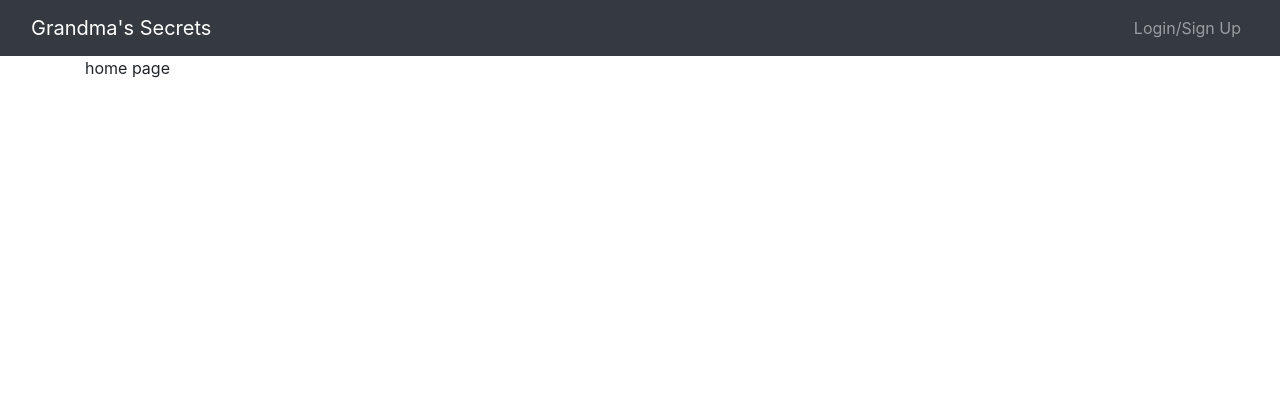
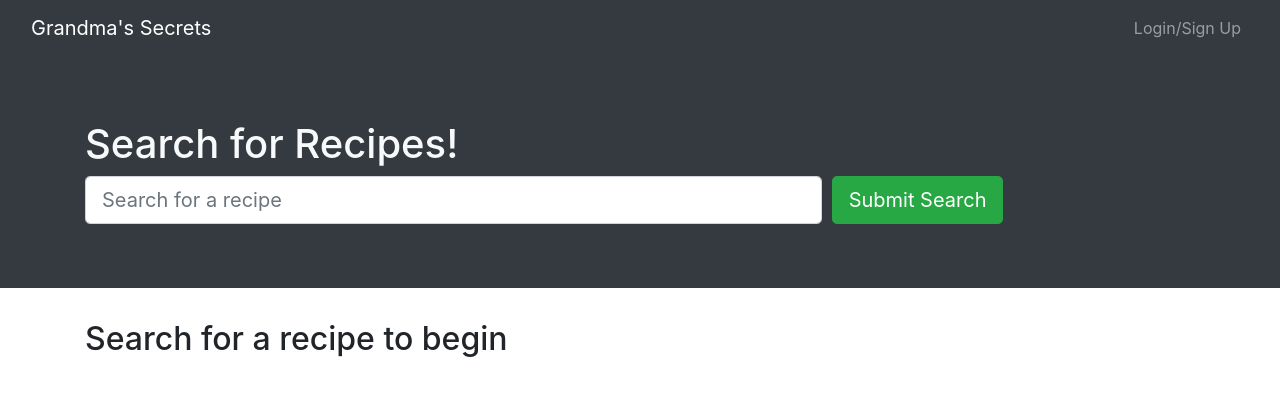
Before and after one commit to akerschen-coder/peoples-recipes, a React (Create React App) app in the folder client/: page / in a window 1280 px wide. Shown: the top 396 px of the page. Built offline with nearby package versions, Linux system fonts and the light colour scheme.

Commit message:
Created foundation for homePage

```diff
--- a/client/src/pages/HomePage.js
+++ b/client/src/pages/HomePage.js
@@ -1,24 +1,126 @@
-import { Container, Form, Button, } from 'react-bootstrap';
-import Auth from '../utils/auth';
-import React from 'react';
+import React, { useState } from "react";
+import {
+  Card,
+  CardColumns,
+  Col,
+  Jumbotron,
+  Container,
+  Form,
+  Button,
+} from "react-bootstrap";
+import Auth from "../utils/auth";
+import { useMutation } from "@apollo/client";
 
 export default function Intro() {
   // search
   // handle search change
   // have to figure out exactly what were pulling to display
+  const [searchedRecipes, setSearchedRecipes] = useState([]);
+
+  const [searchInput, setSearchInput] = useState("");
+
   // formsubmit function
   //has to target form
+  const handleFormSubmit = async (event) => {
+    event.preventDefault();
 
+    if (!searchInput) {
+      return false;
+    }
+
+    try {
+      const response = await fetch(
+        `https://api.edamam.com/api/recipes/v2?type=public&q="chicken"&app_id=b1be71ba561901dcc4bdbbd96d737834';`
+      );
+
+      if (!response.ok) {
+        throw new Error("something went wrong!");
+      }
+
+      const { items } = await response.json();
+
+      const recipeData = items.map((recipe) => ({
+        foodId: recipe.id,
+      }));
+
+      setSearchedRecipes(recipeData);
+      setSearchInput("");
+    } catch (err) {
+      console.error(err);
+    }
+  };
 
   //later, lets just get recipes up first
   // function to save recipe
 
-
   return (
+    <>
+      <Jumbotron fluid className="text-light bg-dark">
         <Container>
-            <div>
-                home page
-            </div>
+          <h1>Search for Recipes!</h1>
+          <Form onSubmit={handleFormSubmit}>
+            <Form.Row>
+              <Col xs={12} md={8}>
+                <Form.Control
+                  name="searchInput"
+                  value={searchInput}
+                  onChange={(e) => setSearchInput(e.target.value)}
+                  type="text"
+                  size="lg"
+                  placeholder="Search for a recipe"
+                />
+              </Col>
+              <Col xs={12} md={4}>
+                <Button type="submit" variant="success" size="lg">
+                  Submit Search
+                </Button>
+              </Col>
+            </Form.Row>
+          </Form>
         </Container>
+      </Jumbotron>
+      <Container>
+        <h2>
+          {searchedRecipes.length
+            ? `Viewing ${searchedRecipes.length} results:`
+            : "Search for a recipe to begin"}
+        </h2>
+        {/* <CardColumns>
+          {searchedRecipes.map((recipe) => {
+            return (
+              <Card key={recipe.foodId} border="dark">
+                {recipe.image ? (
+                  <Card.Img
+                    src={recipe.image}
+                    alt={`The cover for ${recipe.title}`}
+                    variant="top"
+                  />
+                ) : null}
+                <Card.Body>
+                  <Card.Title>{recipe.title}</Card.Title>
+                  <p className="small">Authors: {recipe.authors}</p>
+                  <Card.Text>{recipe.description}</Card.Text>
+                  {Auth.loggedIn() && (
+                    <Button
+                      disabled={savedRecipeIds?.some(
+                        (savedRecipeId) => savedRecipeId === recipe.foodId
+                      )}
+                      className="btn-block btn-info"
+                      onClick={() => handleSaveRecipe(recipe.foodId)}
+                    >
+                      {savedRecipeIds?.some(
+                        (savedRecipeId) => savedRecipeId === recipe.foodId
                       )
+                        ? "This recipe has already been saved!"
+                        : "Save this Recipe!"}
+                    </Button>
+                  )}
+                </Card.Body>
+              </Card>
+            );
+          })}
+        </CardColumns> */}
+      </Container>
+    </>
+  );
 }
```
Lines whose indentation alone changed are shown as unchanged.
